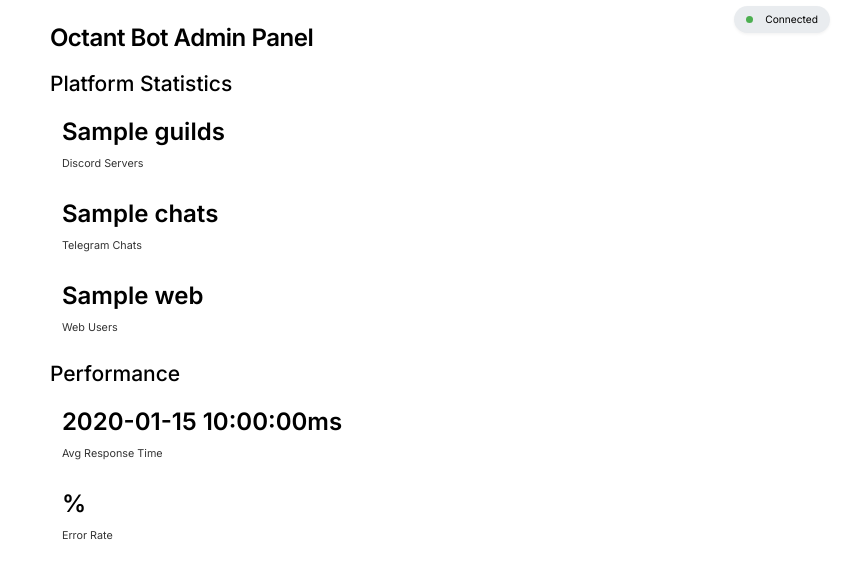
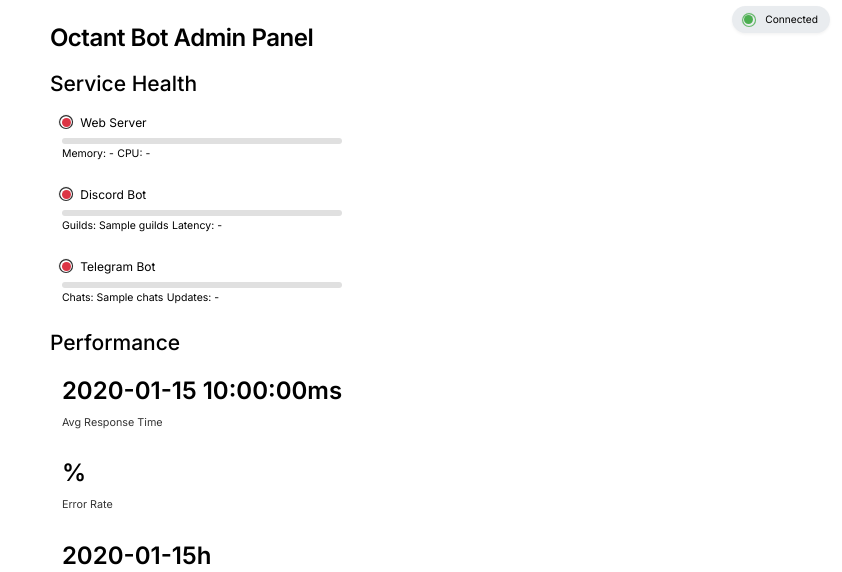
Before and after one commit to Flexasaurusrex/OctantInfoBot, a Flask app: template templates/admin.html in a window 1280 px wide. Shown: the top 572 px of the page, without its empty margins (438-1280 px from the left). Run offline with Flask 3, Linux system fonts and the light colour scheme; the template is opened without the code that fills it: most values are stand-ins (such as "Sample title", 1, 10 or a date in 2020); parts of the project's set-up code (start-up, migrations or seed data) failed here and were passed over; some libraries are stand-ins or nearby versions.

Commit message:
Agent query: Is the health dashboard showing animated status indicators and real-time updates for all services?
Implement real-time service health monitoring with enhanced metrics and UI updates.

Screenshot: https://storage.googleapis.com/screenshot-production-us-central1/8348acb9-0e6f-4fe5-badd-e1e089147285/3b083f26-b3c7-4cc3-b270-40332764771d.jpg

```diff
--- a/app.py
+++ b/app.py
@@ -9,11 +9,12 @@ logger.setLevel(logging.INFO)
 handler = logging.StreamHandler()
 handler.setFormatter(logging.Formatter('%(asctime)s - %(name)s - %(levelname)s - %(message)s'))
 logger.addHandler(handler)
-from flask_socketio import SocketIO
+from flask_socketio import SocketIO, emit
 from flask_cors import CORS
 from flask_limiter import Limiter
 from flask_limiter.util import get_remote_address
 from chat_handler import ChatHandler
+import psutil
 
 # Configure logging
 logging.basicConfig(
@@ -121,6 +122,176 @@ def calculate_error_rate():
         for conn in active_connections.values()
     )
     return round((error_count / total_messages * 100) if total_messages else 0, 2)
+
+def get_service_health():
+    """Get real-time health metrics for all services with enhanced monitoring."""
+    try:
+        # Get process metrics
+        process = psutil.Process()
+        web_memory = process.memory_percent()
+        web_cpu = process.cpu_percent()
+        web_health = 100 - (web_memory + web_cpu) / 2
+
+        # Enhanced disk and network metrics
+        disk = psutil.disk_usage('/')
+        net_io = psutil.net_io_counters()
+
+        # Calculate service health and status with more detailed metrics
+        services = {
+            'web': {
+                'status': 'connected' if web_health > 50 else 'warning',
+                'metrics': {
+                    'health': round(web_health, 1),
+                    'memory': round(web_memory, 1),
+                    'cpu': round(web_cpu, 1),
+                    'disk': round(disk.percent, 1),
+                    'network': {
+                        'sent': round(net_io.bytes_sent / 1024 / 1024, 2),  # MB
+                        'received': round(net_io.bytes_recv / 1024 / 1024, 2)  # MB
+                    }
+                }
+            },
+            'discord': {
+                'status': 'connecting',
+                'metrics': {
+                    'health': 0,
+                    'guilds': 0,
+                    'latency': 0,
+                    'uptime': 0
+                }
+            },
+            'telegram': {
+                'status': 'connecting',
+                'metrics': {
+                    'health': 0,
+                    'chats': 0,
+                    'updates': 0,
+                    'uptime': 0
+                }
+            }
+        }
+
+        # Enhanced Discord bot monitoring
+        try:
+            with open('discord_bot.log', 'r') as f:
+                logs = f.readlines()[-100:]
+                latest_status = {
+                    'ready': False,
+                    'guilds': 0,
+                    'latency': 0,
+                    'error_count': 0,
+                    'last_health_check': None
+                }
+
+                for line in reversed(logs):
+                    if 'Bot Ready' in line:
+                        latest_status['ready'] = True
+                    if 'Guilds:' in line:
+                        try:
+                            latest_status['guilds'] = int(line.split('Guilds:')[1].strip())
+                        except ValueError:
+                            pass
+                    if 'Latency:' in line and 'ms' in line:
+                        try:
+                            latency = float(line.split('Latency:')[1].split('ms')[0].strip())
+                            latest_status['latency'] = round(latency, 2)
+                        except ValueError:
+                            pass
+                    if 'Error Count:' in line:
+                        try:
+                            latest_status['error_count'] = int(line.split('Error Count:')[1].strip())
+                        except ValueError:
+                            pass
+                    if 'Health Check' in line:
+                        latest_status['last_health_check'] = line.split('[')[0].strip()
+
+                if latest_status['ready']:
+                    services['discord']['status'] = 'connected'
+                    services['discord']['metrics'].update({
+                        'health': max(0, 100 - latest_status['error_count'] * 10),
+                        'guilds': latest_status['guilds'],
+                        'latency': latest_status['latency'],
+                        'error_count': latest_status['error_count']
+                    })
+                elif 'Connection Error' in ''.join(logs[-10:]):
+                    services['discord']['status'] = 'error'
+
+        except Exception as e:
+            logger.error(f"Error reading Discord logs: {str(e)}")
+
+        # Enhanced Telegram bot monitoring
+        try:
+            with open('telegram_bot.log', 'r') as f:
+                logs = f.readlines()[-100:]
+                latest_status = {
+                    'polling': False,
+                    'chats': 0,
+                    'updates': 0,
+                    'memory': 0,
+                    'cpu': 0
+                }
+
+                for line in reversed(logs):
+                    if 'Bot started polling' in line:
+                        latest_status['polling'] = True
+                    if 'Active chats:' in line:
+                        try:
+                            latest_status['chats'] = int(line.split('Active chats:')[1].strip())
+                        except ValueError:
+                            pass
+                    if 'Memory Usage:' in line and 'MB' in line:
+                        try:
+                            latest_status['memory'] = float(line.split('Memory Usage:')[1].split('MB')[0].strip())
+                        except ValueError:
+                            pass
+                    if 'CPU Usage:' in line and '%' in line:
+                        try:
+                            latest_status['cpu'] = float(line.split('CPU Usage:')[1].split('%')[0].strip())
+                        except ValueError:
+                            pass
+
+                if latest_status['polling']:
+                    services['telegram']['status'] = 'connected'
+                    services['telegram']['metrics'].update({
+                        'health': max(0, 100 - (latest_status['memory'] / 2 + latest_status['cpu'] / 2)),
+                        'chats': latest_status['chats'],
+                        'updates': latest_status['updates'],
+                        'memory': round(latest_status['memory'], 1),
+                        'cpu': round(latest_status['cpu'], 1)
+                    })
+                elif 'Error' in ''.join(logs[-10:]):
+                    services['telegram']['status'] = 'error'
+
+        except Exception as e:
+            logger.error(f"Error reading Telegram logs: {str(e)}")
+
+        # Add warnings and errors
+        warnings = []
+        errors = []
+
+        # Check high resource usage
+        if web_memory > 80:
+            warnings.append(f"High memory usage: {web_memory:.1f}%")
+        if web_cpu > 80:
+            warnings.append(f"High CPU usage: {web_cpu:.1f}%")
+        if disk.percent > 85:
+            warnings.append(f"High disk usage: {disk.percent}%")
+
+        return {
+            'services': services,
+            'warnings': warnings,
+            'errors': errors,
+            'timestamp': datetime.now().isoformat()
+        }
+
+    except Exception as e:
+        logger.error(f"Error getting service health: {str(e)}")
+        return {
+            'services': {},
+            'warnings': [],
+            'errors': [str(e)],
+            'timestamp': datetime.now().isoformat()
+        }
 
 def get_command_usage_stats():
     commands = {}
@@ -230,10 +401,28 @@ def restart_services():
 # Track active connections and their state
 active_connections = {}
 
+def start_health_monitoring():
+    """Start periodic health monitoring updates."""
+    def emit_health_update():
+        while True:
+            try:
+                health_data = get_service_health()
+                socketio.emit('health_update', health_data, broadcast=True)
+            except Exception as e:
+                logger.error(f"Health monitoring error: {str(e)}")
+            eventlet.sleep(5)  # Update every 5 seconds
+
+    eventlet.spawn(emit_health_update)
+
 @socketio.on('connect')
 def handle_connect():
     """Handle client connection with enhanced error handling and state tracking."""
     try:
+        # Start health monitoring if not already started
+        if not hasattr(app, '_health_monitor_started'):
+            start_health_monitoring()
+            app._health_monitor_started = True
+
         client_info = {
             'sid': request.sid,
             'ip': request.remote_addr,
@@ -246,7 +435,7 @@ def handle_connect():
         logger.info(f"Client connected: {client_info}")
 
         # Send connection acknowledgment with enhanced status
-        socketio.emit('connection_status', {
+        emit('connection_status', {
             'status': 'connected',
             'sid': request.sid,
             'timestamp': datetime.now().isoformat(),
@@ -255,7 +444,7 @@ def handle_connect():
                 'max_attempts': 5,
                 'delay': 2000
             }
-        }, room=request.sid)
+        })
 
         # Send welcome message with command help
         help_message = """
@@ -274,10 +463,10 @@ def handle_connect():
 
 Type any command to get started!
 ━━━━━━━━━━━━━━━━━━━━━━━━━━━━━━━━━━━━━━━━"""
-        socketio.emit('receive_message', {
+        emit('receive_message', {
             'message': help_message,
             'is_bot': True
-        }, room=request.sid)
+        })
 
     except Exception as e:
         logger.error(f"Error in handle_connect: {str(e)}", exc_info=True)
@@ -291,7 +480,7 @@ Type any command to get started!
                 'delay': 2000
             }
         }
-        socketio.emit('connection_status', error_response, room=request.sid)
+        emit('connection_status', error_response)
 
 @socketio.on('disconnect')
 def handle_disconnect():
@@ -357,10 +546,115 @@ def handle_message(data):
             'is_bot': True
         })
 
+@socketio.on('request_health_update')
+def handle_health_update_request():
+    """Handle client request for health update with enhanced error handling."""
+    try:
+        health_data = get_service_health()
+        emit('health_update', health_data)
+        logger.info("Health update sent successfully")
+    except Exception as e:
+        error_msg = f"Error sending health update: {str(e)}"
+        logger.error(error_msg, exc_info=True)
+        emit('health_update', {
+            'status': 'error',
+            'message': error_msg,
+            'timestamp': datetime.now().isoformat(),
+            'services': {
+                'web': {'status': 'error', 'metrics': {}},
+                'discord': {'status': 'error', 'metrics': {}},
+                'telegram': {'status': 'error', 'metrics': {}}
+            }
+        })
+
+def start_health_monitoring():
+    """Start periodic health monitoring updates."""
+    def emit_health_update():
+        while True:
+            try:
+                health_data = get_service_health()
+                socketio.emit('health_update', health_data)
+            except Exception as e:
+                logger.error(f"Health monitoring error: {str(e)}")
+            eventlet.sleep(5)  # Update every 5 seconds
+
+    eventlet.spawn(emit_health_update)
+
+# Initialize health monitoring when the app starts
+# Initialize health monitoring when SocketIO starts
+@socketio.on('connect')
+def handle_connect():
+    """Handle client connection with enhanced error handling and state tracking."""
+    try:
+        # Start health monitoring if not already started
+        if not hasattr(app, '_health_monitor_started'):
+            start_health_monitoring()
+            app._health_monitor_started = True
+
+        client_info = {
+            'sid': request.sid,
+            'ip': request.remote_addr,
+            'timestamp': datetime.now().isoformat(),
+            'user_agent': request.headers.get('User-Agent', 'Unknown'),
+            'reconnect_attempts': 0,
+            'last_ping': datetime.now()
+        }
+        active_connections[request.sid] = client_info
+        logger.info(f"Client connected: {client_info}")
+
+        # Send connection acknowledgment with enhanced status
+        emit('connection_status', {
+            'status': 'connected',
+            'sid': request.sid,
+            'timestamp': datetime.now().isoformat(),
+            'reconnect_info': {
+                'attempts': client_info['reconnect_attempts'],
+                'max_attempts': 5,
+                'delay': 2000
+            }
+        })
+
+        # Send welcome message with command help
+        help_message = """
+━━━━━━━━━━━━━━━━━━━━━━━━━━━━━━━━━━━━━━━━
+📚 Available Commands
+━━━━━━━━━━━━━━━━━━━━━━━━━━━━━━━━━━━━━━━━
+
+📋 Information Commands:
+• /help - Show this help message
+• /learn - Access learning modules
+
+📌 Topic-Specific Commands:
+• /funding - Learn about Octant's funding
+• /governance - Understand governance
+• /rewards - Explore reward system
+
+Type any command to get started!
+━━━━━━━━━━━━━━━━━━━━━━━━━━━━━━━━━━━━━━━━"""
+        emit('receive_message', {
+            'message': help_message,
+            'is_bot': True
+        })
+
+    except Exception as e:
+        logger.error(f"Error in handle_connect: {str(e)}", exc_info=True)
+        error_response = {
+            'status': 'error',
+            'message': 'Connection error occurred',
+            'timestamp': datetime.now().isoformat(),
+            'error_details': str(e),
+            'reconnect_info': {
+                'should_retry': True,
+                'delay': 2000
+            }
+        }
+        emit('connection_status', error_response)
+
 if __name__ == '__main__':
     try:
         port = int(os.environ.get('PORT', 5000))
         debug = os.environ.get('FLASK_ENV') != 'production'
+        app.start_time = datetime.now()
 
         # Enhanced startup logging
         logger.info(f"""
--- a/templates/admin.html
+++ b/templates/admin.html
@@ -46,19 +46,70 @@
             gap: 1rem;
             margin-bottom: 2rem;
         }
+        @keyframes pulse {
+            0% { transform: scale(1); opacity: 1; }
+            50% { transform: scale(1.2); opacity: 0.8; }
+            100% { transform: scale(1); opacity: 1; }
+        }
+        @keyframes spin {
+            from { transform: rotate(0deg); }
+            to { transform: rotate(360deg); }
+        }
         .status-indicator {
             display: inline-block;
-            width: 10px;
-            height: 10px;
+            width: 12px;
+            height: 12px;
             border-radius: 50%;
             margin-right: 0.5rem;
+            position: relative;
+        }
+        .status-indicator::after {
+            content: '';
+            position: absolute;
+            top: -2px;
+            left: -2px;
+            right: -2px;
+            bottom: -2px;
+            border-radius: 50%;
+            border: 2px solid;
+            animation: pulse 2s infinite;
         }
         .status-indicator.connected {
             background-color: #4CAF50;
         }
+        .status-indicator.connected::after {
+            border-color: #4CAF50;
+        }
         .status-indicator.disconnected {
             background-color: #f44336;
         }
+        .status-indicator.disconnected::after {
+            border-color: #f44336;
+            animation: none;
+        }
+        .status-indicator.connecting {
+            background-color: #FFC107;
+        }
+        .status-indicator.connecting::after {
+            border-color: #FFC107;
+            animation: spin 1s linear infinite;
+        }
+        .metric-gauge {
+            position: relative;
+            height: 8px;
+            background: #e0e0e0;
+            border-radius: 4px;
+            margin-top: 0.5rem;
+        }
+        .metric-gauge-fill {
+            position: absolute;
+            height: 100%;
+            border-radius: 4px;
+            transition: width 0.5s ease-in-out;
+        }
+        .metric-gauge-fill.good { background-color: #4CAF50; }
+        .metric-gauge-fill.warning { background-color: #FFC107; }
+        .metric-gauge-fill.critical { background-color: #f44336; }
     </style>
 </head>
 <body>
@@ -72,20 +123,47 @@
         </header>
 
         <section class="stats-grid">
-            <!-- Platform Stats -->
+            <!-- Service Health -->
             <div class="stat-section">
-                <h3>Platform Statistics</h3>
+                <h3>Service Health</h3>
                 <div class="stat-item">
-                    <div class="stat-value">{{ stats.platform_stats.discord.guilds }}</div>
-                    <div class="stat-label">Discord Servers</div>
+                    <div class="service-status">
+                        <span class="status-indicator" id="web-status"></span>
+                        <span>Web Server</span>
+                    </div>
+                    <div class="metric-gauge">
+                        <div class="metric-gauge-fill" id="web-health-gauge"></div>
+                    </div>
+                    <div class="stat-details" id="web-details">
+                        <small>Memory: <span id="web-memory">-</span></small>
+                        <small>CPU: <span id="web-cpu">-</span></small>
+                    </div>
                 </div>
                 <div class="stat-item">
-                    <div class="stat-value">{{ stats.platform_stats.telegram.chats }}</div>
-                    <div class="stat-label">Telegram Chats</div>
+                    <div class="service-status">
+                        <span class="status-indicator" id="discord-status"></span>
+                        <span>Discord Bot</span>
+                    </div>
+                    <div class="metric-gauge">
+                        <div class="metric-gauge-fill" id="discord-health-gauge"></div>
+                    </div>
+                    <div class="stat-details" id="discord-details">
+                        <small>Guilds: <span id="discord-guilds">{{ stats.platform_stats.discord.guilds }}</span></small>
+                        <small>Latency: <span id="discord-latency">-</span></small>
+                    </div>
                 </div>
                 <div class="stat-item">
-                    <div class="stat-value">{{ stats.platform_stats.web }}</div>
-                    <div class="stat-label">Web Users</div>
+                    <div class="service-status">
+                        <span class="status-indicator" id="telegram-status"></span>
+                        <span>Telegram Bot</span>
+                    </div>
+                    <div class="metric-gauge">
+                        <div class="metric-gauge-fill" id="telegram-health-gauge"></div>
+                    </div>
+                    <div class="stat-details" id="telegram-details">
+                        <small>Chats: <span id="telegram-chats">{{ stats.platform_stats.telegram.chats }}</span></small>
+                        <small>Updates: <span id="telegram-updates">-</span></small>
+                    </div>
                 </div>
             </div>
 
@@ -207,24 +285,58 @@
             logsContainer.scrollTop = logsContainer.scrollHeight;
         }
 
-        // Auto-refresh stats every 30 seconds
+        // Health Dashboard Updates
+        function updateServiceStatus(service, status, metrics) {
+            const statusIndicator = document.getElementById(`${service}-status`);
+            const healthGauge = document.getElementById(`${service}-health-gauge`);
+
+            // Update status indicator
+            statusIndicator.className = `status-indicator ${status}`;
+
+            // Update health gauge
+            if (metrics) {
+                const health = metrics.health || 0;
+                healthGauge.style.width = `${health}%`;
+                healthGauge.className = `metric-gauge-fill ${
+                    health > 80 ? 'good' :
+                    health > 50 ? 'warning' : 'critical'
+                }`;
+
+                // Update service-specific metrics
+                if (service === 'web') {
+                    document.getElementById('web-memory').textContent = metrics.memory + '%';
+                    document.getElementById('web-cpu').textContent = metrics.cpu + '%';
+                } else if (service === 'discord') {
+                    document.getElementById('discord-guilds').textContent = metrics.guilds || '-';
+                    document.getElementById('discord-latency').textContent = metrics.latency + 'ms';
+                } else if (service === 'telegram') {
+                    document.getElementById('telegram-chats').textContent = metrics.chats || '-';
+                    document.getElementById('telegram-updates').textContent = metrics.updates || '-';
+                }
+            }
+        }
+
+        socket.on('health_update', (data) => {
+            Object.entries(data.services).forEach(([service, info]) => {
+                updateServiceStatus(service, info.status, info.metrics);
+            });
+
+            // Append to logs if there are any warnings or errors
+            if (data.warnings && data.warnings.length > 0) {
+                data.warnings.forEach(warning => appendLog('Warning: ' + warning));
+            }
+            if (data.errors && data.errors.length > 0) {
+                data.errors.forEach(error => appendLog('Error: ' + error));
+            }
+        });
+
+        // Initial status update request
+        socket.emit('request_health_update');
+
+        // Request updates every 5 seconds
         setInterval(() => {
-            fetch('/admin')
-                .then(response => response.text())
-                .then(html => {
-                    const parser = new DOMParser();
-                    const doc = parser.parseFromString(html, 'text/html');
-
-                    // Update stats
-                    document.querySelector('.stats-grid').innerHTML =
-                        doc.querySelector('.stats-grid').innerHTML;
-
-                    // Update connection status
-                    document.querySelector('.connection-status').innerHTML =
-                        doc.querySelector('.connection-status').innerHTML;
-                })
-                .catch(error => appendLog('Error refreshing stats: ' + error.message));
-        }, 30000);
+            socket.emit('request_health_update');
+        }, 5000);
     </script>
 </body>
 </html>
```
Also changed, not shown: 2 other files.
